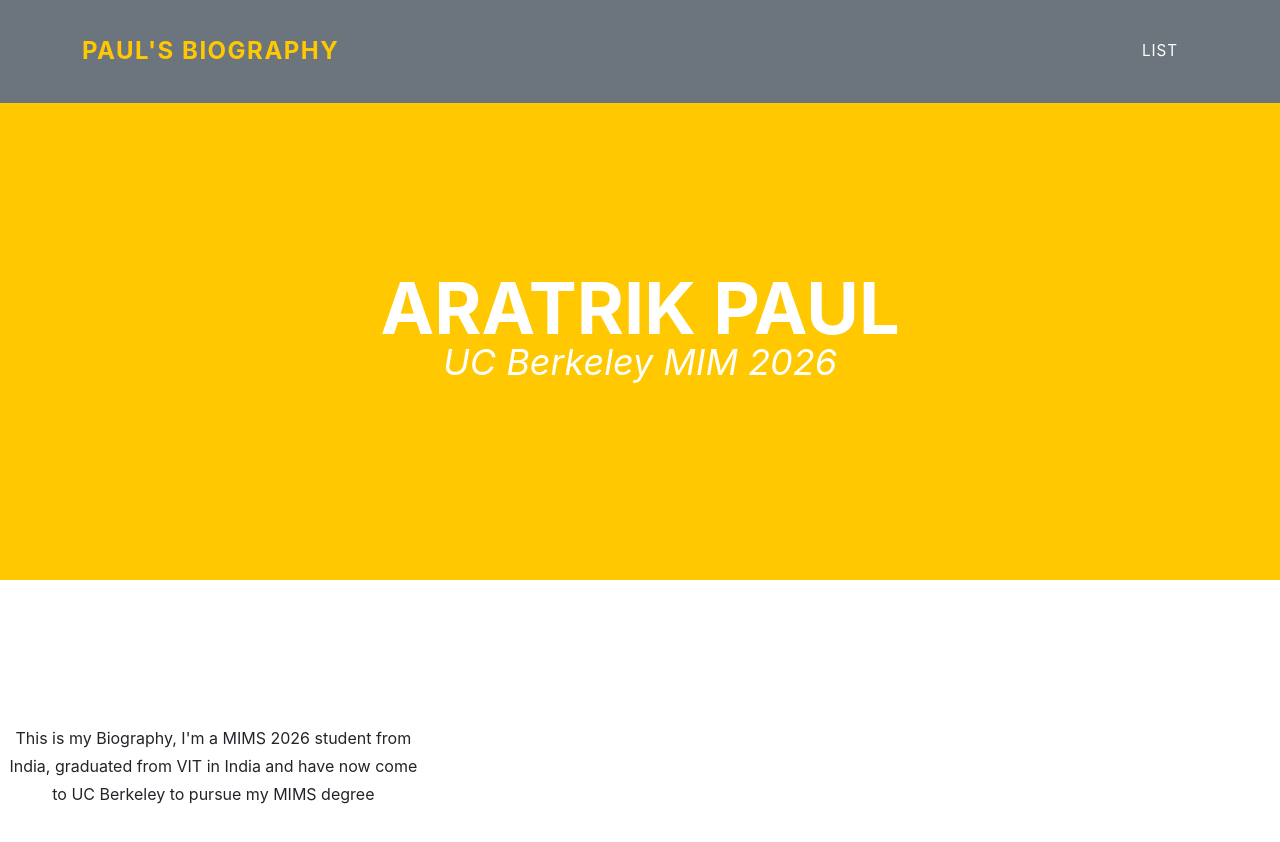
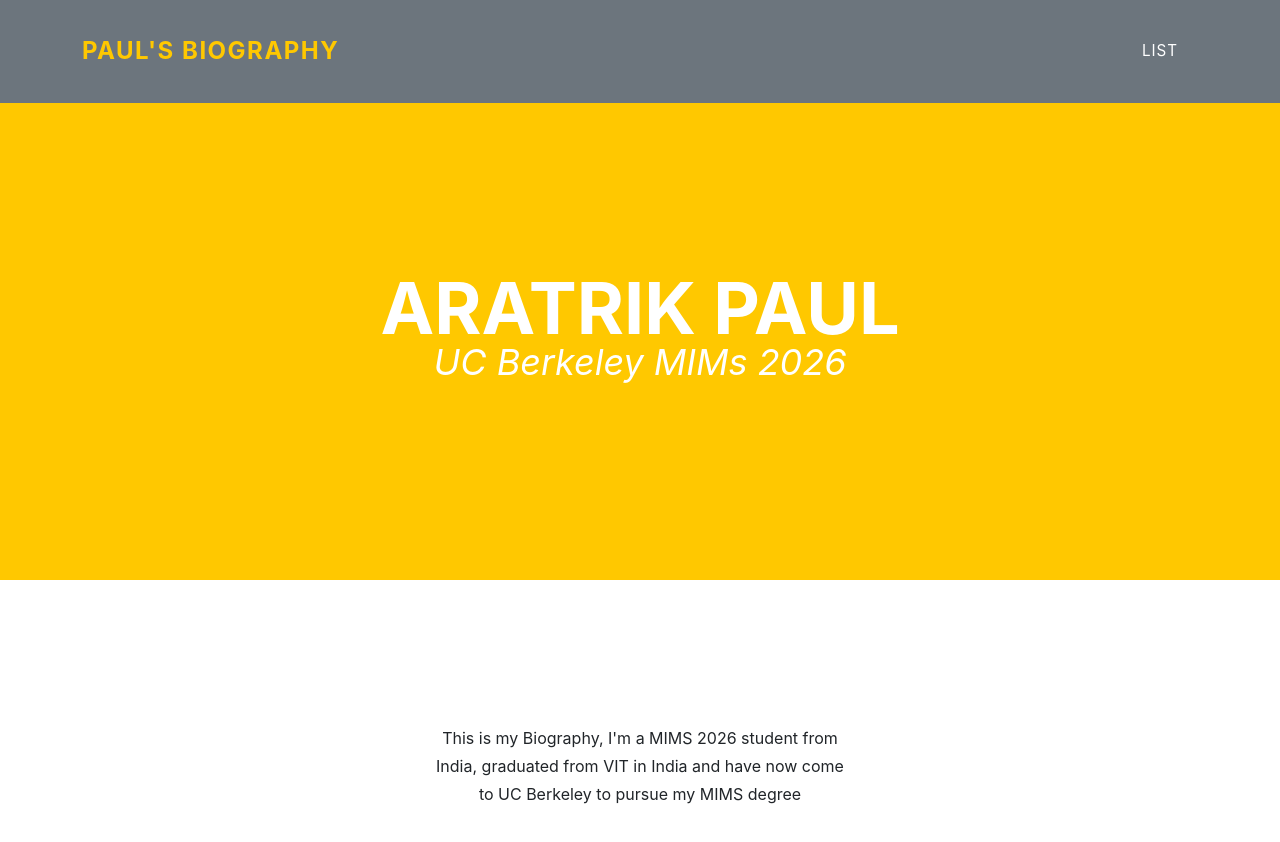
Before and after one commit to aratrikpaul2024/aratrikpaul2024.github.io, a plain HTML site: page WebsiteAssignmentFiles/index.html in a window 1280 px wide. Drawn offline with Linux system fonts and the light colour scheme.

Commit message:
Update index.html

```diff
--- a/WebsiteAssignmentFiles/index.html
+++ b/WebsiteAssignmentFiles/index.html
@@ -30,12 +30,12 @@
                     <div class="divider-custom-line"></div>
                 </div>
                 <!--This code creates the subheading underneath the line dividers-->
-                <p class="masthead-subheading font-weight-light mb-0">UC Berkeley MIM 2026</p>
+                <p class="masthead-subheading font-weight-light mb-0">UC Berkeley MIMs 2026</p>
             </div>
         </header>
         <section class="text-center">
 
-            <div class="col-md-6 col-lg-4 mb-5">
+            <div class="col-md-6 col-lg-4 mb-5" style="margin:auto;">
                 <p>This is my Biography, I'm a MIMS 2026 student from India, graduated from VIT in India and have now come to UC Berkeley to pursue my MIMS degree</p>
             </div>
         </section>
```
